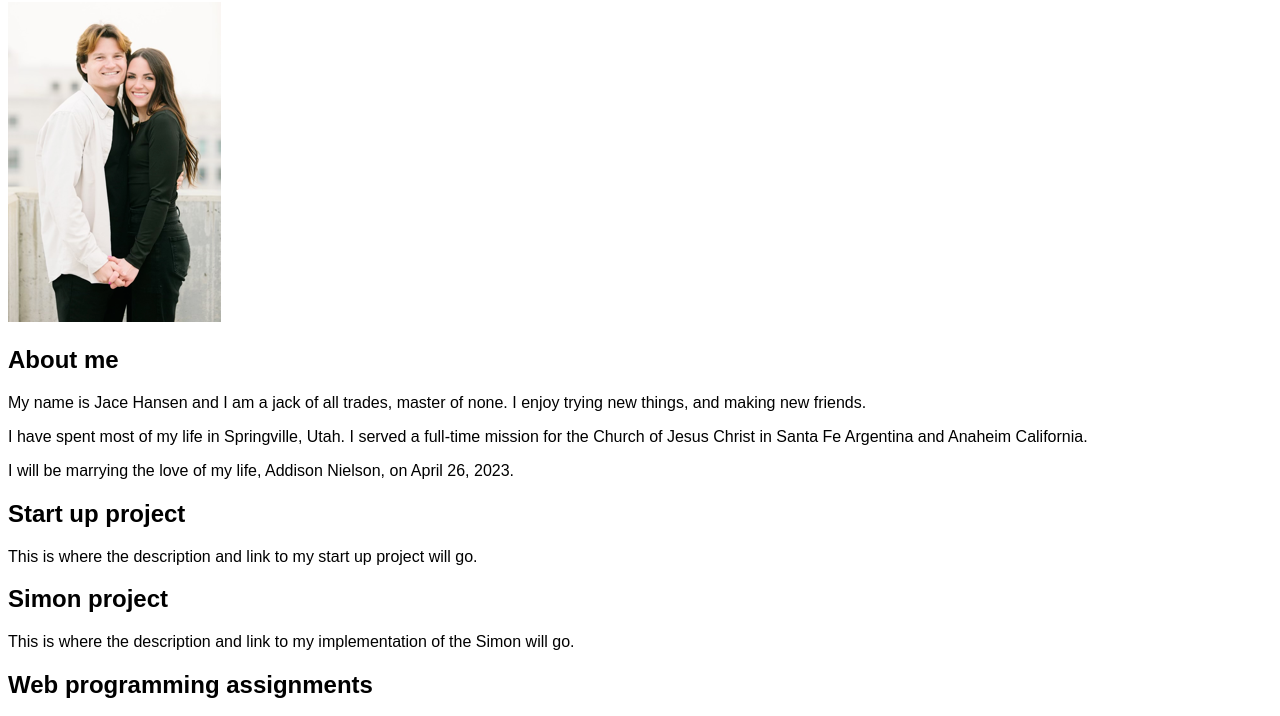
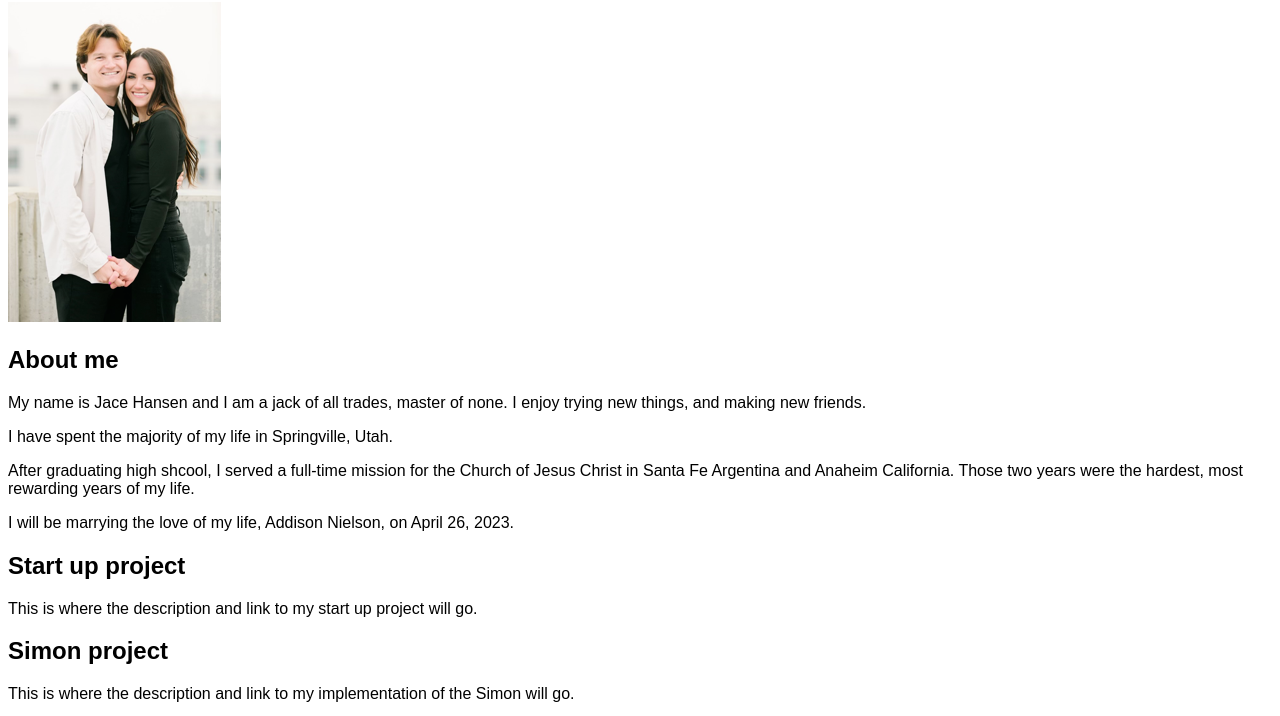
Before and after one commit to jjhan01/startup, a plain HTML site: page index.html in a window 1280 px wide. Shown: the part 78-794 px from the top of the page. Drawn offline with Linux system fonts and the light colour scheme.

Commit message:
bio format update 2

```diff
--- a/index.html
+++ b/index.html
@@ -20,9 +20,12 @@
           My name is Jace Hansen and I am a jack of all trades, master of none.
           I enjoy trying new things, and making new friends.
           </p>
-          I have spent most of my life in Springville, Utah.
+          I have spent the majority of my life in Springville, Utah.
+          </p>
+
+          After graduating high shcool,
           I served a full-time mission for the Church of Jesus Christ
-          in Santa Fe Argentina and Anaheim California.
+          in Santa Fe Argentina and Anaheim California.  Those two years were the hardest, most rewarding years of my life.
         <p>
           I will be marrying the love of my life,
           Addison Nielson, on April 26, 2023.
```
